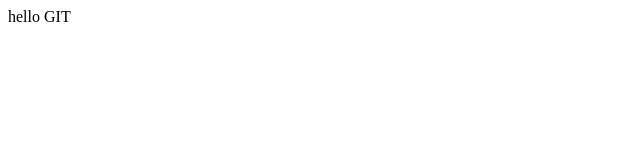
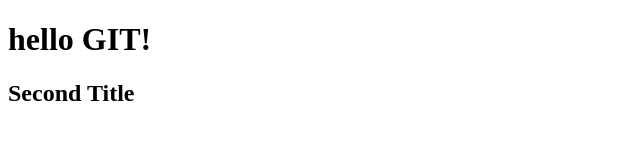
Before and after one commit to Dometo95/git_start, a plain HTML site: page index.html in a window 1280 px wide. Shown: the whole page, without its empty margins (0-640 px from the left). Drawn offline with Linux system fonts and the light colour scheme.

Commit message:
edited index

```diff
--- a/index.html
+++ b/index.html
@@ -6,6 +6,7 @@
     <title>GIT</title>
 </head>
 <body>
-    hello GIT
+    <h1>hello GIT!</h1>
+    <h2>Second Title</h2>
 </body>
 </html>
```
